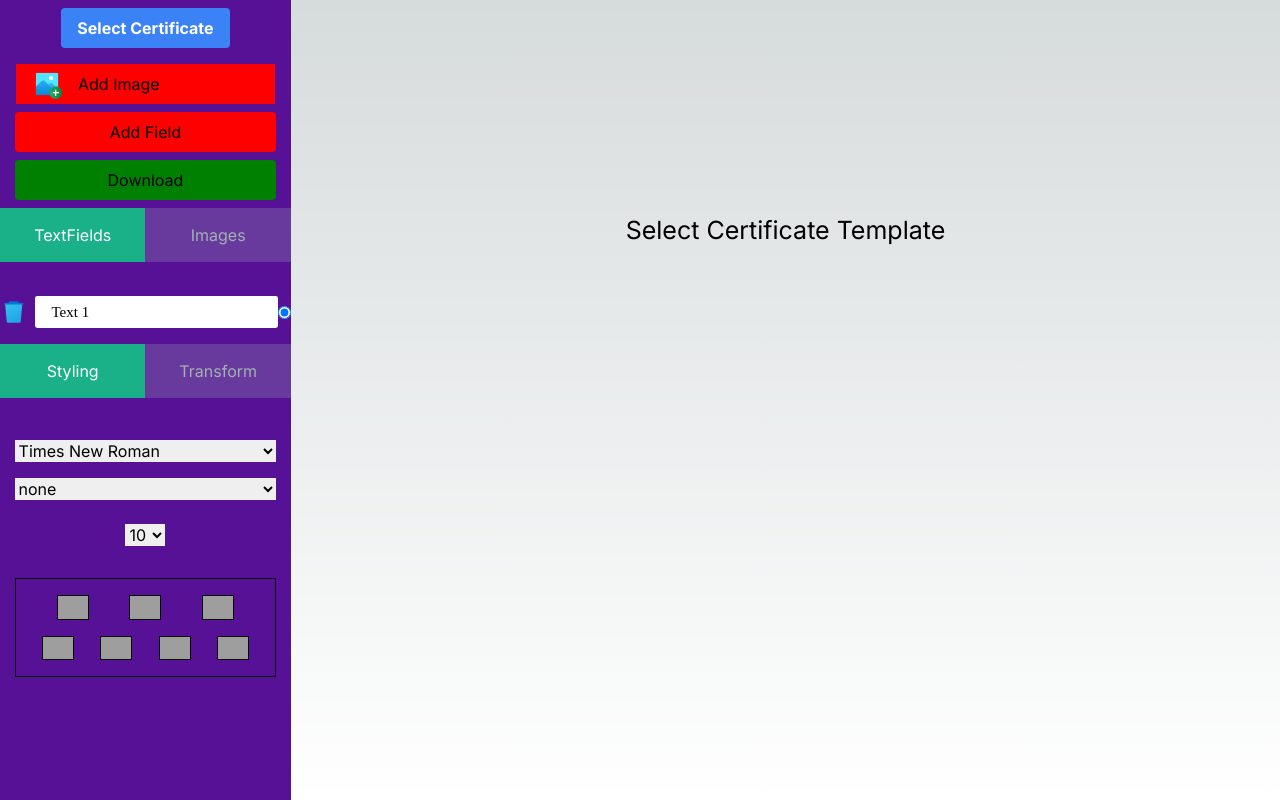
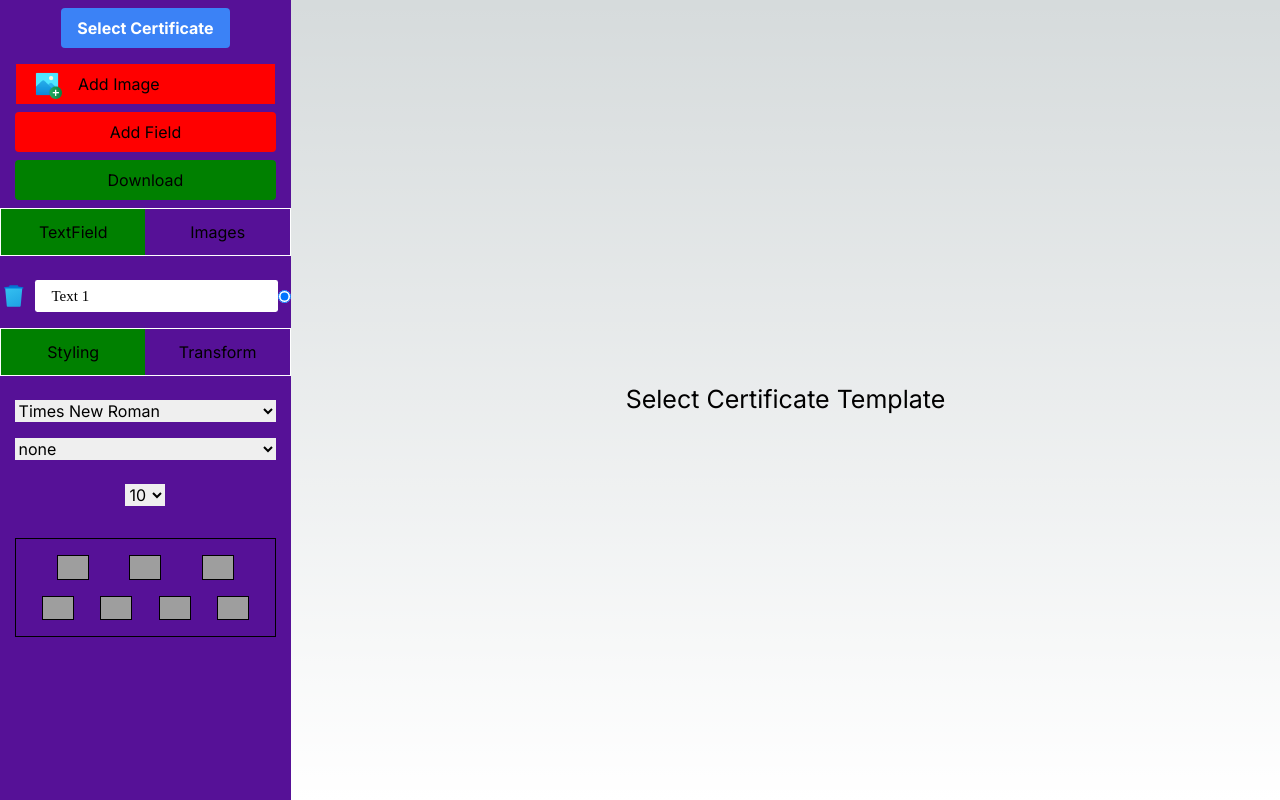
Before and after one commit to om0852/Certificate-Generator, a Next.js app: page /customizetemplate in a window 1280 px wide. Built offline with nearby package versions, Linux system fonts and the light colour scheme; grey boxes are pictures that could not be loaded.

Commit message:
glitch fixed of certificate generation

```diff
--- a/package.json
+++ b/package.json
@@ -18,6 +18,7 @@
     "mongodb": "^6.5.0",
     "mongoose": "^8.3.1",
     "next": "14.1.0",
+    "next-auth": "^4.24.7",
     "npm": "^10.5.1",
     "puppeteer": "^22.6.1",
     "re-resizable": "^6.9.11",
--- a/src/app/component/FileSelector.jsx
+++ b/src/app/component/FileSelector.jsx
@@ -7,7 +7,7 @@ import "./component.css"
 import sendToBack from "../../images/send to back.png";
 import sendBack from "../../images/send back.png"
 import bringToForward from "../../images/bring to forward.png"
-const ImageBanner = ({ addFields, textFields, setTextFields, certificateRef, selectedTextFieldIndex, selectedImage, imageFields, setImageFields, handleRadioChange }) => {
+const ImageBanner = ({ addFields, textFields, setTextFields, certificateRef, selectedTextFieldIndex, selectedImage, imageFields, setImageFields, handleRadioChange, imageBorder, setImageBorder }) => {
     const [menuPosition, setMenuPosition] = useState(null)
     const [selectImageLayer, setSelectImageLayer] = useState(null)
     // addFields(addTextField);
@@ -272,8 +272,6 @@ const ImageBanner = ({ addFields, textFields, setTextFields, certificateRef, sel
                         position: "relative", height: "720px"
                     }}
                 >
-
-
                     <div>
                         <img src={selectedImage} style={{ width: 1000, height: "620px" }} />
 
@@ -329,7 +327,7 @@ const ImageBanner = ({ addFields, textFields, setTextFields, certificateRef, sel
                                     defaultPosition={{ x: 100, y: 100 }}
                                     onStop={(e, data1) => { stopImage(e, data1, index) }}
                                     className="draggableImage">
-                                    <div id='resize-component' onContextMenu={(e) => { setSelectImageLayer(index); setMenuPosition(data); }} style={{ zIndex: data.z_index, width: data.width, height: data.height, overflow: "auto", position: "absolute", top: 100, left: 100 }}>
+                                    <div onClick={(e) => { if (imageBorder == null) { setImageBorder(index) } else { setImageBorder(null) } }} id='resize-component' onContextMenu={(e) => { setSelectImageLayer(index); setMenuPosition(data); }} style={{ zIndex: data.z_index, width: data.width, height: data.height, overflow: "auto", position: "absolute", top: 100, left: 100, border: imageBorder != null ? "1px solid blue" : "none" }}>
 
                                         <img onClick={(e) => { setSelectImageLayer(index); setMenuPosition(null); }} style={{
                                             width: "100%", height: "100%",
--- a/src/app/component/Sidebar.jsx
+++ b/src/app/component/Sidebar.jsx
@@ -25,7 +25,8 @@ const Sidebar = ({
   handleImageChange,
   imageFields,
   setImageFields,
-  certificateRef
+  certificateRef,
+  imageBorder
 
 }) => {
   const [selectedFontFamily, setSelectedFontFamily] = useState('Times New Romans'); // State to hold the selected font family
@@ -33,8 +34,8 @@ const Sidebar = ({
   const [addedComponent, setAddedComponent] = useState(false)
   const [addedImageComponent, setAddedImageComponent] = useState(false)
   const [selectedImageData, setSelectedImageData] = useState(null);
-  const [tabGroup, setTabGroup] = useState(true)
-  const [tabGroup1, setTabGroup1] = useState(true)
+  const [tabGroup1, setTabGroup1] = useState(true);
+  const [tabGroup2, setTabGroup2] = useState(true);
   const handleStyleDropdown = () => {
     setStyleDropdown(!styleDropdown);
   }
@@ -194,6 +195,11 @@ const Sidebar = ({
       alert("1 field is mandatory")
     }
   }
+  const handleTransparency = (e) => {
+    const updatedImageFields = [...imageFields];
+    updatedImageFields[imageBorder].transparency = e.target.value
+    setImageFields(updatedImageFields)
+  }
   const handleAddImage = (event, i) => {
     const updatedImageField = [...imageFields];
     const file = event.target.files[0];
@@ -205,7 +211,7 @@ const Sidebar = ({
         const imageSrc = reader.result;
         if (i == -1) {
           // Push new image object to updatedImageField
-          updatedImageField.push({ src: imageSrc, x: 100, y: 100, width: 100, height: 100, z_index: 100 });
+          updatedImageField.push({ src: imageSrc, x: 100, y: 100, width: 100, height: 100, z_index: 100, transparency: 1 });
         }
         else {
           updatedImageField[i].src = imageSrc;
@@ -226,10 +232,7 @@ const Sidebar = ({
   // Function to handle radio button change
 
   return (
-    <div className="bg-blue-700" style={{
-      overflowY: "scroll", scrollbarWidth: "none",
-      scrollBehavior: "smooth", width: '40vh', height: '100vh', background: "rgb(86 17 151)"
-    }}>
+    <div className="bg-blue-700" style={{ width: '40vh', height: '100vh', background: "rgb(86 17 151)" }}>
 
       <div style={{ width: "100%", margin: "1vh 0", display: "grid", placeItems: "center" }}>
         <input
@@ -262,15 +265,11 @@ const Sidebar = ({
         />
 
       </div>
-      <div>
-
-        <ul class="tab-group">
-          <li class={tabGroup ? "tab active" : "tab"} onClick={(e) => setTabGroup(true)}><a href="#signup">TextFields</a></li>
-          <li class={tabGroup ? "tab" : "tab active"} onClick={(e) => setTabGroup(false)}><a href="#login">Images</a></li>
-        </ul>
-
+      <div style={{ marginBottom: "1vh", cursor: "pointer", border: "1px solid white", width: "100%", height: "6vh", display: "flex", alignItems: "center", justifyContent: "space-around" }}>
+        <div style={{ display: "grid", placeItems: "center", width: "50%", height: "100%", background: tabGroup1 == true ? "green" : "none" }} onClick={(e) => setTabGroup1(true)}>TextField</div>
+        <div style={{ display: "grid", placeItems: "center", width: "50%", height: "100%", background: tabGroup1 == false ? "green" : "none" }} onClick={(e) => setTabGroup1(false)}>Images</div>
       </div>
-      <div style={{ display: tabGroup != true ? "none" : "block" }}>
+      <div style={{ display: tabGroup1 != true ? "none" : "block" }}>
         {textFields &&
           textFields.map((data, index) => {
             return (
@@ -322,7 +321,9 @@ const Sidebar = ({
             );
           })}
       </div>
-      <div style={{ display: tabGroup == true ? "none" : "block" }}>
+      <div style={{ display: tabGroup1 != false ? "none" : "block" }}>
+
+        <div >
           {selectedImageData && <div style={{ zIndex: 1000, display: "block", width: "20vh", height: "20vh", background: "white", position: "absolute", top: selectedImageData.y, left: selectedImageData.x }}> <span onClick={() => {
             const updatedImageField = [...imageFields];
             updatedImageField.splice(selectedImageData.index, 1)
@@ -361,14 +362,14 @@ const Sidebar = ({
             )
           })}
         </div>
-      <div>
+      </div>
+      {/* Dropdown menu to select font family */}
+      <div style={{ cursor: "pointer", border: "1px solid white", width: "100%", height: "6vh", display: "flex", alignItems: "center", justifyContent: "space-around" }}>
+        <div style={{ display: "grid", placeItems: "center", width: "50%", height: "100%", background: tabGroup2 == true ? "green" : "none" }} onClick={(e) => setTabGroup2(true)}>Styling</div>
+        <div style={{ display: "grid", placeItems: "center", width: "50%", height: "100%", background: tabGroup2 == false ? "green" : "none" }} onClick={(e) => setTabGroup2(false)}>Transform</div>
+      </div>
 
-        <ul class="tab-group">
-          <li class={tabGroup1 ? "tab active" : "tab"} onClick={(e) => setTabGroup1(true)}><a href="#signup">Styling</a></li>
-          <li class={tabGroup1 ? "tab" : "tab active"} onClick={(e) => setTabGroup1(false)}><a href="#login">Transform</a></li>
-        </ul>
-      </div>
-      <div style={{ display: tabGroup1 != true ? "none" : "block" }}>
+      <div style={{ display: tabGroup2 != true ? "none" : "block" }}>
 
         <div style={{ display: "grid", placeItems: "center" }}>
 
@@ -471,9 +472,20 @@ const Sidebar = ({
           </div>
         </div>
       </div>
+      <div style={{ display: tabGroup2 == true ? "none" : "block" }} >
+        {/* transparency function */}
+        <div style={{ display: imageBorder == null ? "none" : "block", color: "white", borderBottom: "1px solid white", padding: "1vh 0" }}>
+          <div style={{ display: "flex", alignItems: "center", justifyContent: "space-around", margin: "1vh auto" }} >Transparency    <input onChange={(e) => { if (e.target.value != "" && e.target.value >= 0 && e.target.value < 101) { const updatedImageField = [...imageFields]; updatedImageField[imageBorder].transparency = e.target.value; setImageFields(updatedImageField) } }} style={{ border: "1px solid white", padding: "auto", width: "5vh", outline: "none", color: "black" }}
+            value={imageBorder == null ? 0 : parseFloat(imageFields[imageBorder].transparency) * 1} />
+          </div>
+          <div style={{ width: "100%", display: "grid", placeItems: "center" }}><input type="range" style={{ width: "80%", margin: "1vh 0", height: ".6vh" }} value={imageBorder == null ? 0 : parseFloat(imageFields[imageBorder].transparency)}
+            onChange={(e) => handleTransparency(e)}
+          /></div>
+        </div>
 
       </div>
+    </div>
   );
-};
+}
 
 export default Sidebar;
--- a/src/app/component/component.css
+++ b/src/app/component/component.css
@@ -1,9 +1,3 @@
-
-body{
-height: 100vh;
-overflow: hidden;
-
-}
 .sidebar-template{
   background-color: red;
   width: 30%;
@@ -36,40 +30,3 @@ resize: both;
 #resize-component{
   resize: none;
 }
-
-
-
-
-.tab-group {
-  list-style: none;
-  padding: 0;
-  display:flex;
-  align-items: center;
-  margin: 0 0 40px 0;
-}
-.tab-group:after {
-  content: "";
-  display: table;
-  clear: both;
-}
-.tab-group li{
-    height: 4vh;
-    width: 50%;
-}
-.tab-group li a {
-    width: 100%;
-  display: block;
-  text-decoration: none;
-  padding: 15px;
-  background: rgba(160, 179, 176, 0.25);
-  color: #a0b3b0;
-  float: left;
-  text-align: center;
-  cursor: pointer;
-  transition: 0.5s ease;
-}
-
-.tab-group .active a {
-  background: #1ab188;
-  color: #ffffff;
-}
--- a/src/app/customizetemplate/page.js
+++ b/src/app/customizetemplate/page.js
@@ -11,6 +11,7 @@ import ReactToPrint from 'react-to-print';
 export default function Page() {
     const [selectedTextFieldIndex, setSelectedTextFieldIndex] = useState(0); // State to hold the index of the selected text field
     const [imageDimensions, setImageDimensions] = useState({ width: 0, height: 0 });
+    const [imageBorder, setImageBorder] = useState(null)
 
     const [textFields, setTextFields] = useState([
         { id: 1, x: 300, y: 100, text: 'Text 1', fontFamily: "Times New Roman", size: 10, bold: "normal", italic: "normal", alignment: "justify", underline: "normal", textOrientation: "none", color: "black", z_index: 100 },
@@ -117,14 +118,14 @@ export default function Page() {
         <>
 
             <div onContextMenu={(e) => { e.preventDefault(); }} className="flex" style={{
-                width: "100%", height: "100vh", scrollbarWidth: "none",
+                width: "100%", height: "100vh", alignItems: "center", overflow: "hidden", scrollbarWidth: "none",
                 scrollBehavior: "smooth"
             }}>
                 {/* <!-- Sidebar (Optional) --> */}
 
-                <Sidebar certificateRef={certificateRef} setImageFields={setImageFields} imageFields={imageFields} handleImageChange={handleImageChange} selectedTextFieldIndex={selectedTextFieldIndex} handleRadioChange={handleRadioChange} setTextFields={setTextFields} textFields={textFields} downloadCertificate={downloadCertificate} handleTextFieldChange={handleTextFieldChange} addFields={addFields} />
+                <Sidebar imageBorder={imageBorder} setImageBorder={setImageBorder} certificateRef={certificateRef} setImageFields={setImageFields} imageFields={imageFields} handleImageChange={handleImageChange} selectedTextFieldIndex={selectedTextFieldIndex} handleRadioChange={handleRadioChange} setTextFields={setTextFields} textFields={textFields} downloadCertificate={downloadCertificate} handleTextFieldChange={handleTextFieldChange} addFields={addFields} />
 
-                <FileSelector setImageFields={setImageFields} imageFields={imageFields} selectedImage={selectedImage} selectedTextFieldIndex={selectedTextFieldIndex} addFields={addFields} certificateRef={certificateRef} setTextFields={setTextFields} textFields={textFields} handleRadioChange={handleRadioChange} />
+                <FileSelector imageBorder={imageBorder} setImageBorder={setImageBorder} setImageFields={setImageFields} imageFields={imageFields} selectedImage={selectedImage} selectedTextFieldIndex={selectedTextFieldIndex} addFields={addFields} certificateRef={certificateRef} setTextFields={setTextFields} textFields={textFields} handleRadioChange={handleRadioChange} />
             </div >
 
         </>
```
Also changed, not shown: 1 other file (tests, documents, lock files or other folders). Lines whose indentation alone changed are shown as unchanged.
